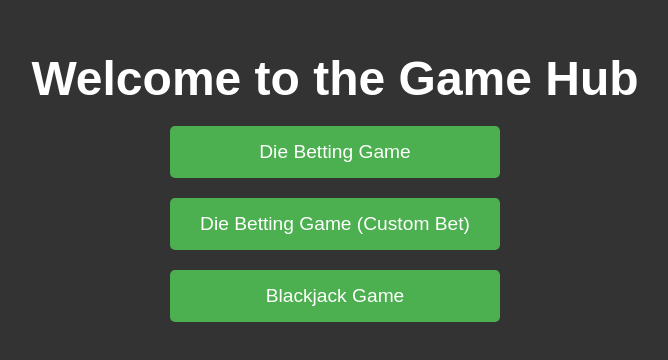
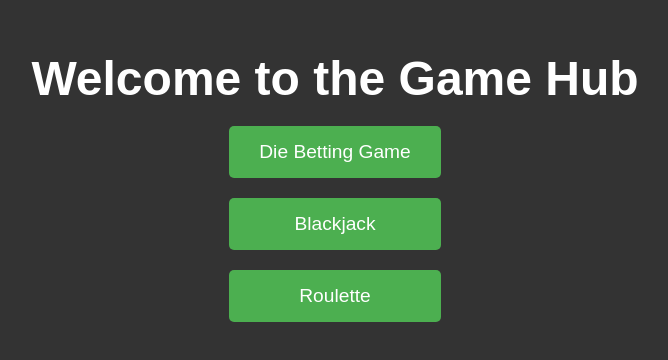
Before and after one commit to tkeinanw/tkeinanw.github.io, a plain HTML site: page index.html in a window 1280 px wide. Shown: the part 230-590 px from the top of the page, without its empty margins (305-973 px from the left). Drawn offline with Linux system fonts and the light colour scheme.

Commit message:
Update index.html

```diff
--- a/index.html
+++ b/index.html
@@ -56,8 +56,8 @@
     <h1>Welcome to the Game Hub</h1>
     <div class="game-menu" id="game-menu">
         <button onclick="loadGame('game1')">Die Betting Game</button>
-        <button onclick="loadGame('game2')">Die Betting Game (Custom Bet)</button>
-        <button onclick="loadGame('game3')">Blackjack Game</button>
+        <button onclick="loadGame('game2')">Blackjack</button>
+        <button onclick="loadGame('game3')">Roulette</button>
     </div>
 
     <iframe id="game-frame"></iframe>
```
